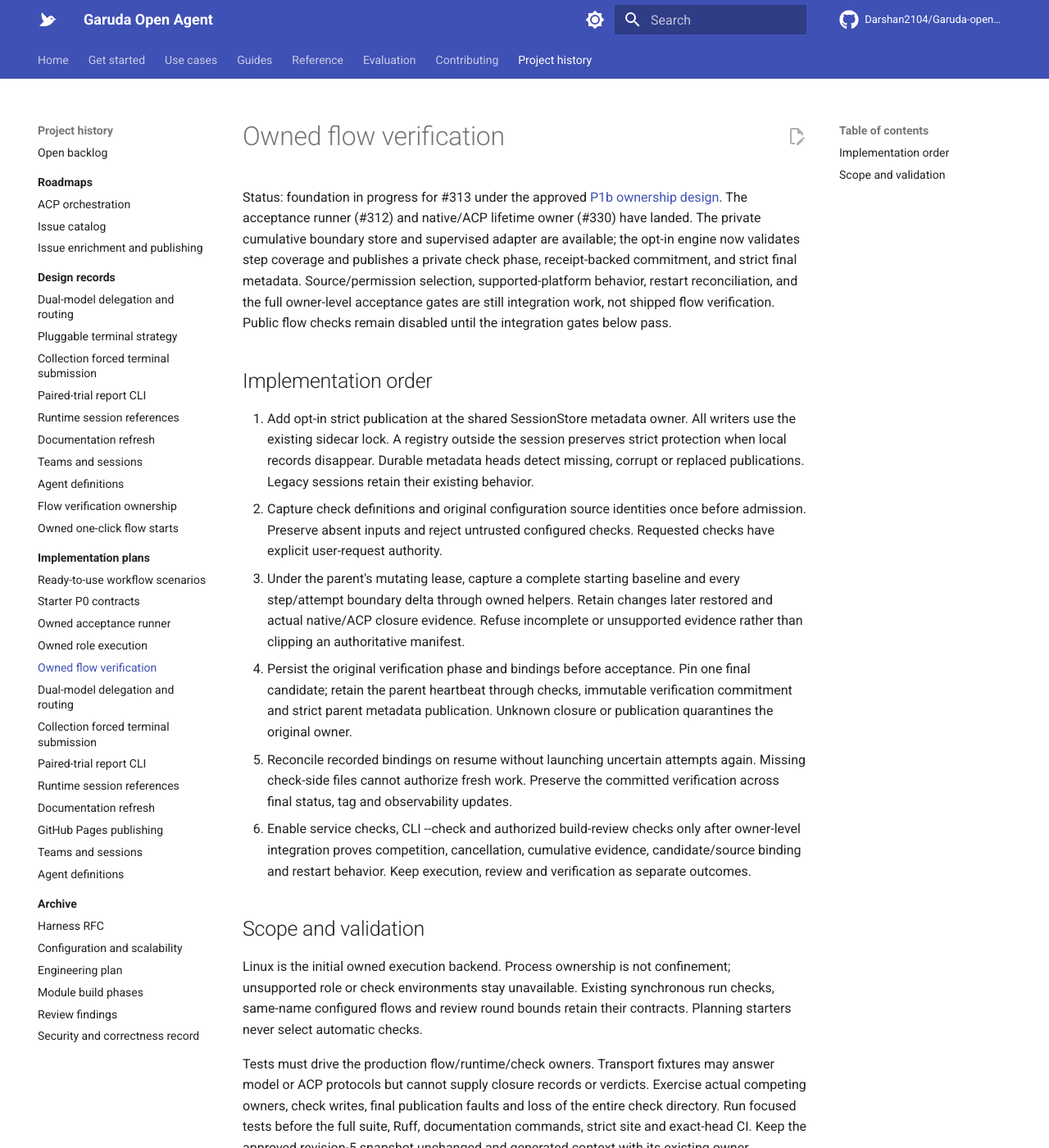
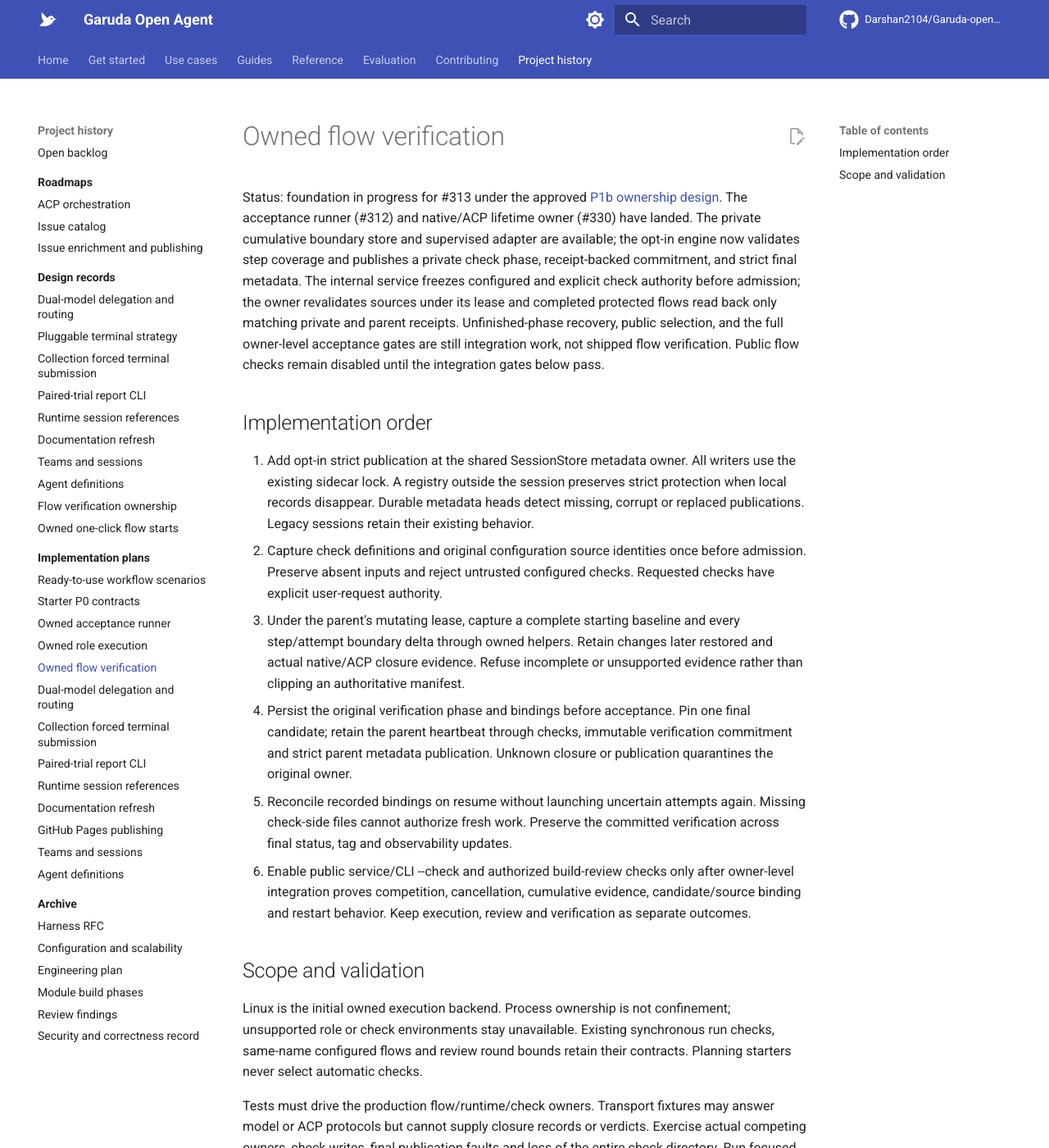
Before and after one commit to Darshan2104/Garuda-openagent, an MkDocs documentation site: the page built from docs/plans/2026-10-12-owned-flow-verification-implementation.md, in a window 1280 px wide and 1400 px high. Shown: the whole window at 82% size. Built offline with MkDocs 1.6.1 and Material for MkDocs 9.7.7, drawn with Linux system fonts in a browser that asks for light colours; comment, search, counter and statistics services are not loaded.

```diff
--- a/docs/plans/2026-10-12-owned-flow-verification-implementation.md
+++ b/docs/plans/2026-10-12-owned-flow-verification-implementation.md
@@ -5,10 +5,12 @@
 The acceptance runner (#312) and native/ACP lifetime owner (#330) have landed.
 The private cumulative boundary store and supervised adapter are available;
 the opt-in engine now validates step coverage and publishes a private check
-phase, receipt-backed commitment, and strict final metadata. Source/permission
-selection, supported-platform behavior, restart reconciliation, and the full
-owner-level acceptance gates are still integration work, not shipped flow
-verification.
+phase, receipt-backed commitment, and strict final metadata. The internal
+service freezes configured and explicit check authority before admission;
+the owner revalidates sources under its lease and completed protected flows
+read back only matching private and parent receipts. Unfinished-phase recovery,
+public selection, and the full owner-level acceptance gates are still
+integration work, not shipped flow verification.
 Public flow checks remain disabled until the integration gates below pass.
 
 ## Implementation order
@@ -32,7 +34,7 @@
 5. Reconcile recorded bindings on resume without launching uncertain attempts
    again. Missing check-side files cannot authorize fresh work. Preserve the
    committed verification across final status, tag and observability updates.
-6. Enable service checks, CLI --check and authorized build-review checks only
+6. Enable public service/CLI --check and authorized build-review checks only
    after owner-level integration proves competition, cancellation, cumulative
    evidence, candidate/source binding and restart behavior. Keep execution,
    review and verification as separate outcomes.
```
Also changed, not shown: 2 other files.
